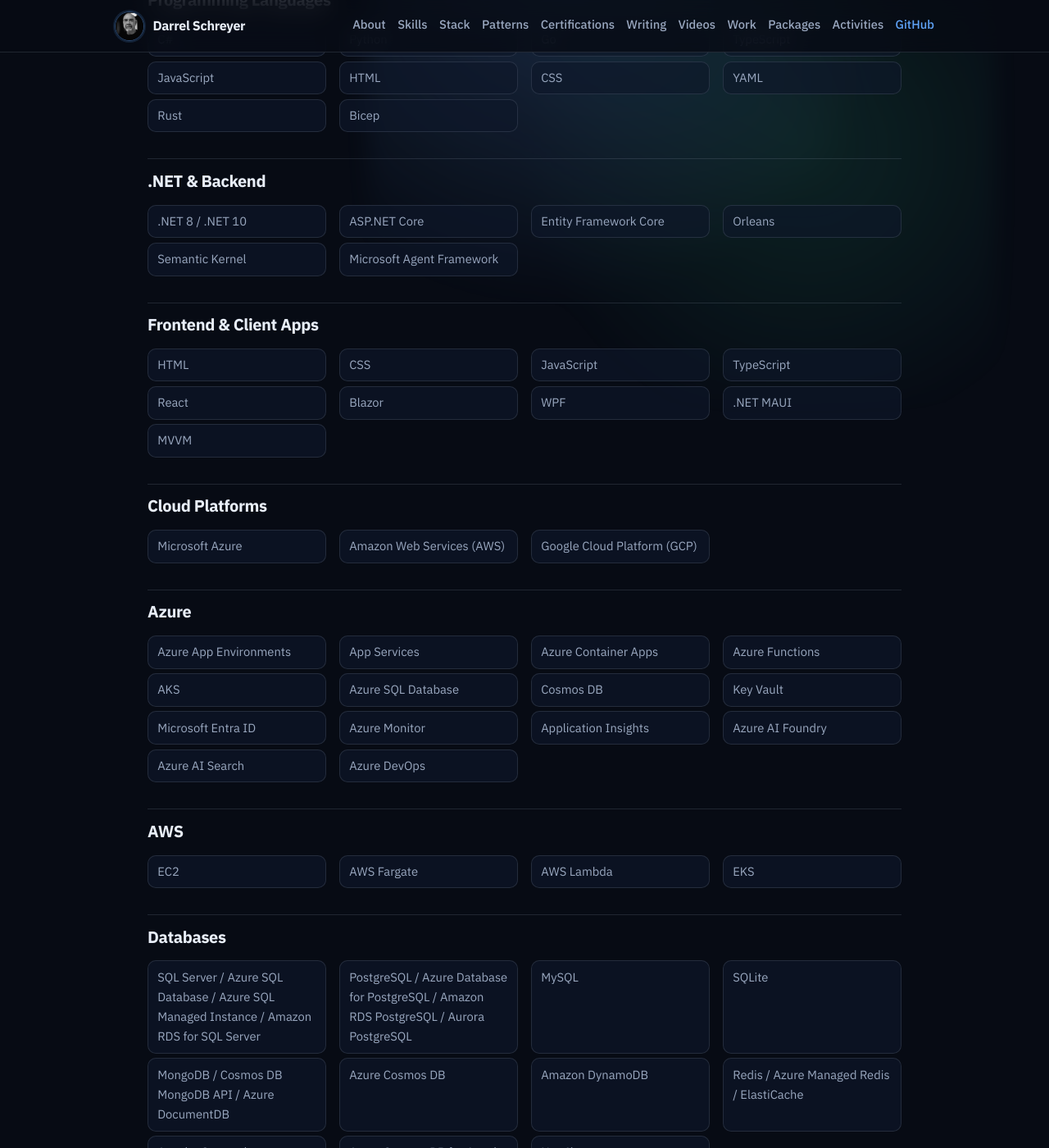
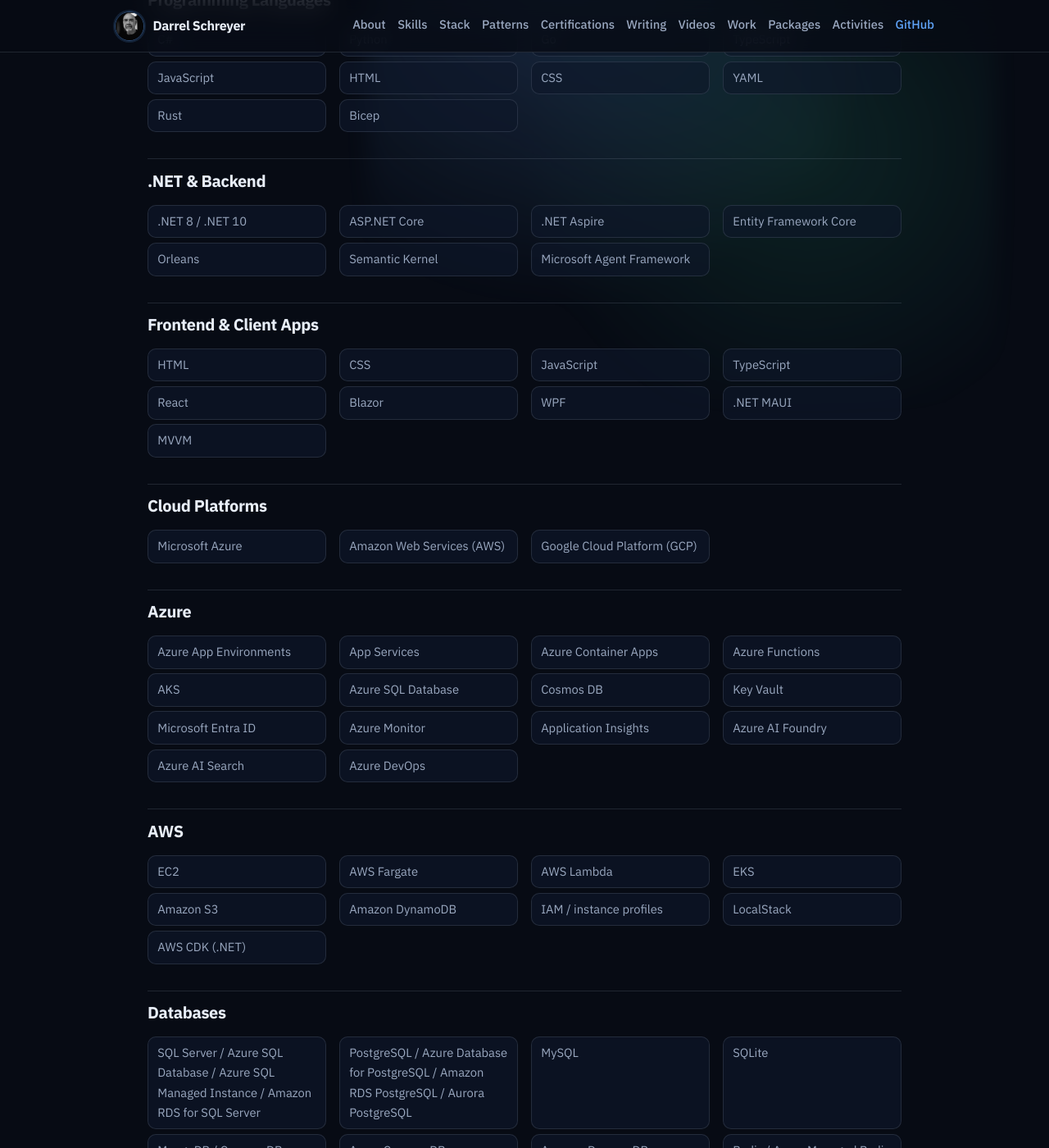
Before and after one commit to nabs-darrel-schreyer/aboutme, a Jekyll site: the page built from stack.md, in a window 1280 px wide and 1400 px high, scrolled down 259 px. Shown: the whole window at 82% size. Built offline with Jekyll 4.4.1, drawn with Linux system fonts in a browser that asks for light colours.

Commit message:
Expand Stack AWS and add .NET Aspire to match showcase evidence.

```diff
--- a/stack.md
+++ b/stack.md
@@ -25,6 +25,7 @@ Technologies and practices I use to design, build, and operate software.
 
 - .NET 8 / .NET 10
 - ASP.NET Core
+- .NET Aspire
 - Entity Framework Core
 - Orleans
 - Semantic Kernel
@@ -71,6 +72,11 @@ Technologies and practices I use to design, build, and operate software.
 - AWS Fargate
 - AWS Lambda
 - EKS
+- Amazon S3
+- Amazon DynamoDB
+- IAM / instance profiles
+- LocalStack
+- AWS CDK (.NET)
 
 ## Databases
 
```
